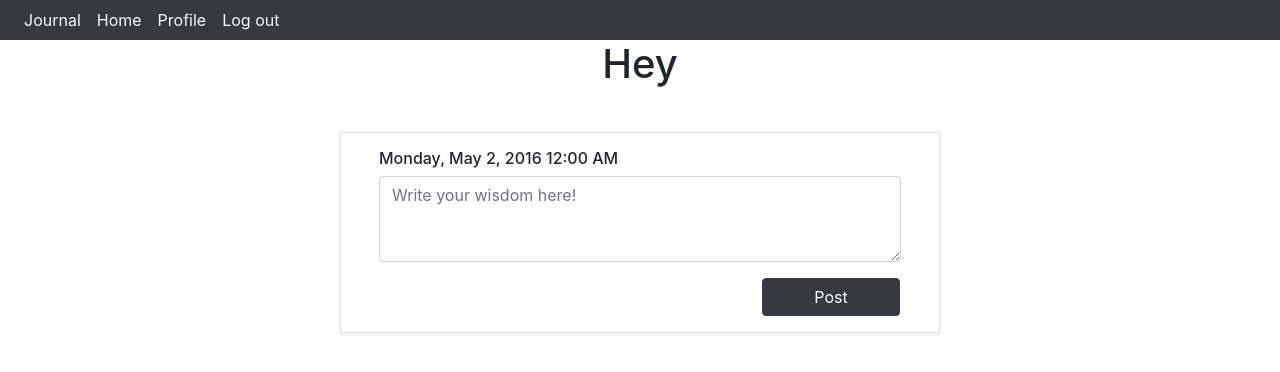
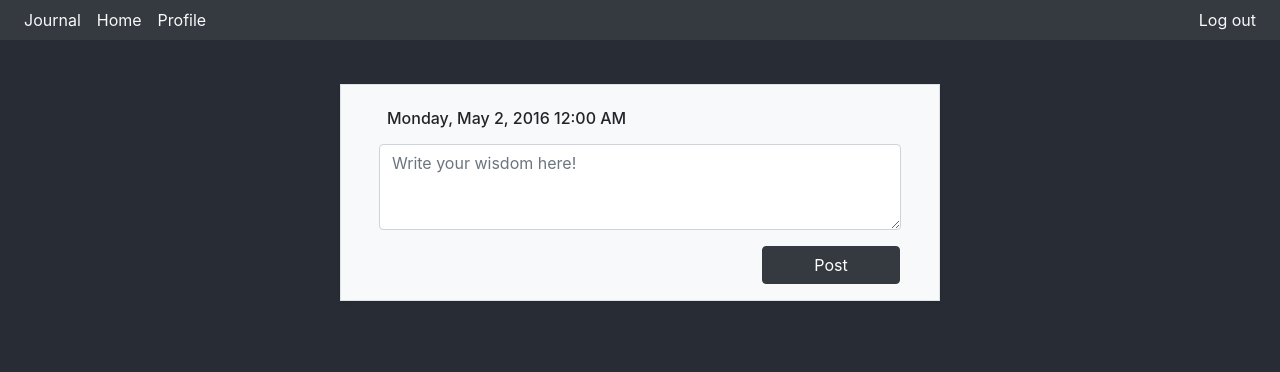
Before and after one commit to soniamianji/Personal-Journal, a React (Create React App) app in the folder client/: page / in a window 1280 px wide. Shown: the top 372 px of the page. Built offline with nearby package versions, Linux system fonts and the light colour scheme; no server answers; sample sign-in values are in the browser's storage.

Commit message:
bg style changes added

```diff
--- a/client/package.json
+++ b/client/package.json
@@ -3,6 +3,7 @@
   "version": "0.1.0",
   "private": true,
   "dependencies": {
+    "@material-ui/core": "^4.2.0",
     "axios": "^0.18.0",
     "bootstrap": "^4.3.1",
     "react": "^16.8.6",
--- a/client/src/App.css
+++ b/client/src/App.css
@@ -40,8 +40,20 @@
 }
 
 @media only screen and (min-width: 600px) {
+  .standParent {
+    background-color: #282c34;
+    padding-top: 44px;
+    padding-bottom: 44px;
+    height: 100vh;
+  }
   .stand {
     width: 600px !important;
     margin-top: 44px;
+    margin-bottom: 44px;
+  }
+  .stand:first-child,
+  .stand:last-child {
+    margin-top: 0;
+    margin-bottom: 0;
   }
 }
--- a/client/src/components/child/NavBar.js
+++ b/client/src/components/child/NavBar.js
@@ -14,6 +14,7 @@ class NavBar extends React.Component {
 
   render() {
     const authenticated = Auth.isUserAuthenticated();
+    const user = this.props.Context.user;
     return (
       <React.Fragment>
         <nav className="navbar navbar-expand-md navbar-dark  bg-dark">
@@ -56,6 +57,15 @@ class NavBar extends React.Component {
                   </Link>
                 </li>
               )}
+            </ul>
+          </div>
+          <div className="d-flex ml-auto">
+            <ul className="navbar-nav ">
+              <li>
+                <a href="#" className="text-warning">
+                  {user.name}
+                </a>
+              </li>
               {authenticated && (
                 <li className="nav-item text-light">
                   <Link className=" text-light p-2 bd-highlight" to="/logout">
--- a/client/src/components/child/SingleBlog.js
+++ b/client/src/components/child/SingleBlog.js
@@ -76,7 +76,7 @@ class SingleBlog extends React.Component {
     const itemDate = Moment(date).format("LLLL");
     return (
       <React.Fragment>
-        <div className="stand container mx-auto border shadow-sm ">
+        <div className="stand container mx-auto border shadow-sm bg-light">
           <div className="d-flex m-3 mt-5">
             <img
               src={require("../../avatar/avatar.png")}
@@ -103,7 +103,7 @@ class SingleBlog extends React.Component {
               />
             </form>
           ) : (
-            <div className="border  p-3 m-3 ">{this.props.item.text}</div>
+            <div className=" p-3 m-3 ">{this.props.item.text}</div>
           )}
 
           <div className="d-flex flex-row-reverse m-3">
--- a/client/src/components/page/HomePage.js
+++ b/client/src/components/page/HomePage.js
@@ -44,7 +44,7 @@ class HomePage extends React.Component {
     this.setState({
       posted: false
     });
-    const d = Date(Date.now()).toString();
+
     var dt = "2016-05-02T00:00:00";
     this.setState({
       text: e.target.value,
@@ -61,11 +61,11 @@ class HomePage extends React.Component {
     // const now = new Date(Date.now());
     return (
       <React.Fragment>
-        <h1 className="text-center">Hey {user && user.name}</h1>
-        <div className="stand container mx-auto border shadow-sm">
+        <div className=" standParent mx-auto">
+          <div className="stand container mx-auto border shadow-sm bg-light">
             <form onSubmit={this.onSubmitHandler} className="form-signin m-2">
               <div className="col mx-auto m-3">
-              <h6>{Moment(dt).format("LLLL")} </h6>
+                <h6 className="p-2">{Moment(dt).format("LLLL")} </h6>
                 <textarea
                   type="text"
                   rows="3"
@@ -80,7 +80,7 @@ class HomePage extends React.Component {
                 {posted ? (
                   <button
                     type="submit"
-                  className="btn btn-info  w-25 mb-2 ml-auto"
+                    className="btn btn-warning w-25 mb-2 ml-auto mr-3"
                     disabled
                   >
                     Posted
@@ -97,6 +97,7 @@ class HomePage extends React.Component {
             </form>
           </div>
           <Blogposts />
+        </div>
       </React.Fragment>
     );
   }
--- a/client/src/components/page/Journal.js
+++ b/client/src/components/page/Journal.js
@@ -31,7 +31,11 @@ class Journal extends React.Component {
     const users = this.state.users;
     return (
       <React.Fragment>
-        <h1 className="text-center"> Welcome to Monkey's Journal</h1>
+        <div className=" standParent mx-auto">
+          <h1 className="text-center text-light">
+            {" "}
+            Welcome to Monkey's Journal
+          </h1>
 
           {users &&
             users.map((user, i) => {
@@ -39,6 +43,7 @@ class Journal extends React.Component {
                 return <JournalPost key={i} user={user} />;
               }
             })}
+        </div>
       </React.Fragment>
     );
   }
--- a/client/src/components/page/JournalPost.js
+++ b/client/src/components/page/JournalPost.js
@@ -21,7 +21,7 @@ class Journal extends React.Component {
       <React.Fragment>
         {user.blog &&
           user.blog.map((blog, i) => (
-            <div className="stand container mx-auto border shadow-sm pb-4 ">
+            <div className="stand container mx-auto border shadow-sm pb-4 bg-light">
               <div className="d-flex m-3 mt-5">
                 <img
                   src={require("../../avatar/avatar.png")}
@@ -39,7 +39,7 @@ class Journal extends React.Component {
                 </div>
               </div>
 
-              <div className="border  p-3 m-3 ">{blog.text}</div>
+              <div className=" p-3 m-3 ">{blog.text}</div>
             </div>
           ))}
       </React.Fragment>
--- a/client/src/components/page/account/AccountPage.js
+++ b/client/src/components/page/account/AccountPage.js
@@ -38,8 +38,9 @@ class AccountPage extends React.Component {
     const emailIsHidden = this.state.isHidden;
     return (
       <React.Fragment>
-        <h3 className="text-center mt-5 mb-3">User Dashboard</h3>
-        <div className="stand border mx-auto shadow-sm p-3 mb-5 bg-white rounded">
+        <div className="standParent mx-auto">
+          <h3 className="text-center mt-5 mb-3 text-light">User Dashboard</h3>
+          <div className="stand border mx-auto shadow-sm p-3 bg-white rounded">
             {nameIsHidden && (
               <div className="d-flex justify-content-center">
                 <h6 className="text-center  pt-3 w-50 ">{user.name}</h6>
@@ -78,6 +79,7 @@ class AccountPage extends React.Component {
             )}
             <DeleteAccount history={this.props.history} />
           </div>
+        </div>
       </React.Fragment>
     );
   }
--- a/client/src/components/page/login/LoginPage.js
+++ b/client/src/components/page/login/LoginPage.js
@@ -13,6 +13,7 @@ import {
   Redirect,
   withRouter
 } from "react-router-dom";
+
 class LoginPage extends React.Component {
   /**
    * Class constructor.
--- a/client/src/context/Provider.js
+++ b/client/src/context/Provider.js
@@ -22,7 +22,7 @@ export default class Provider extends React.Component {
       user.blog.sort(function(a, b) {
         // Turn your strings into dates, and then subtract them
         // to get a value that is either negative, positive, or zero.
-        return new Date(b.blog_Date) - new Date(a.blog_Date);
+        return new Date(a.blog_Date) - new Date(b.blog_Date);
       });
       this.setState({
         user
```
Also changed, not shown: 2 other files (tests, documents, lock files or other folders). Lines whose indentation alone changed are shown as unchanged.
